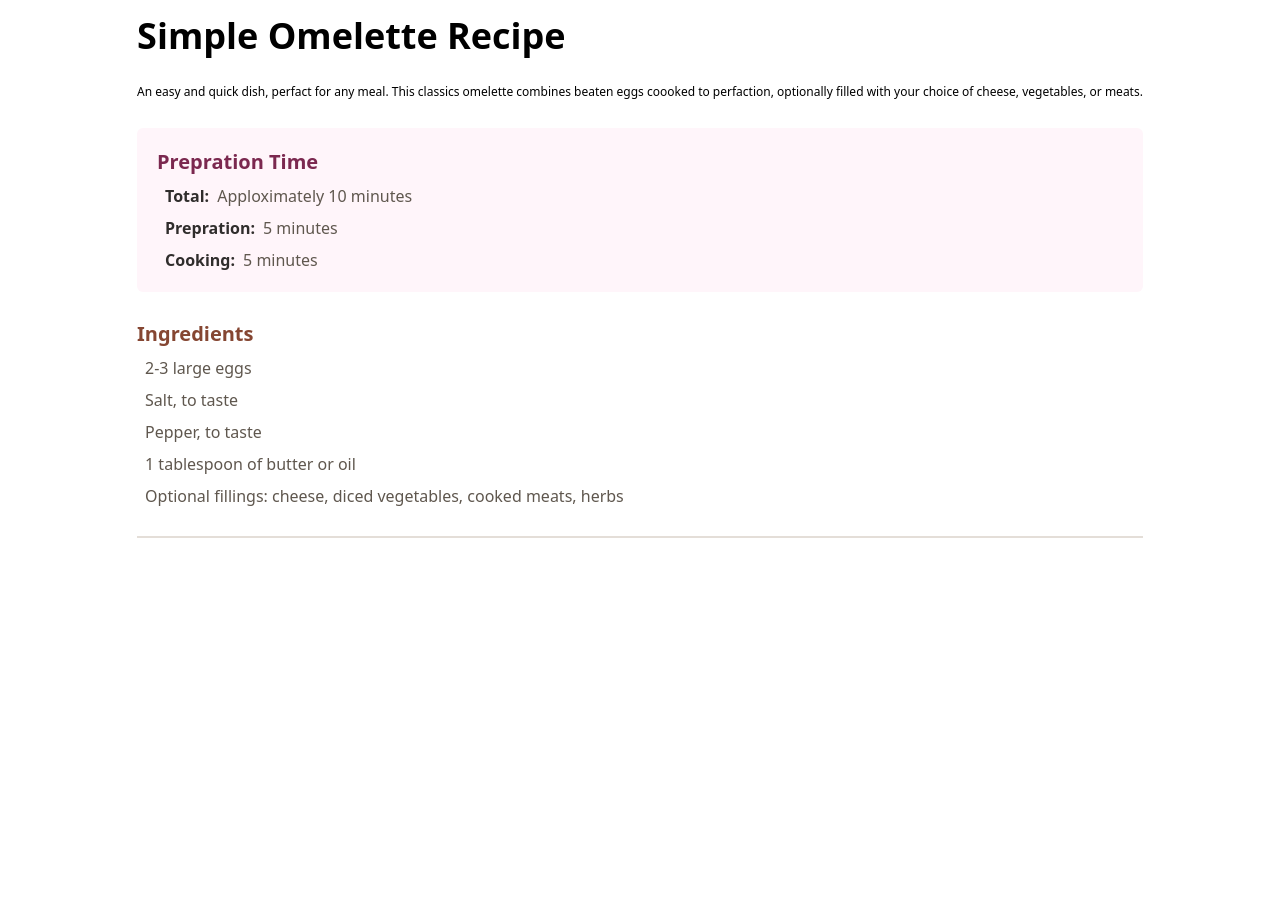
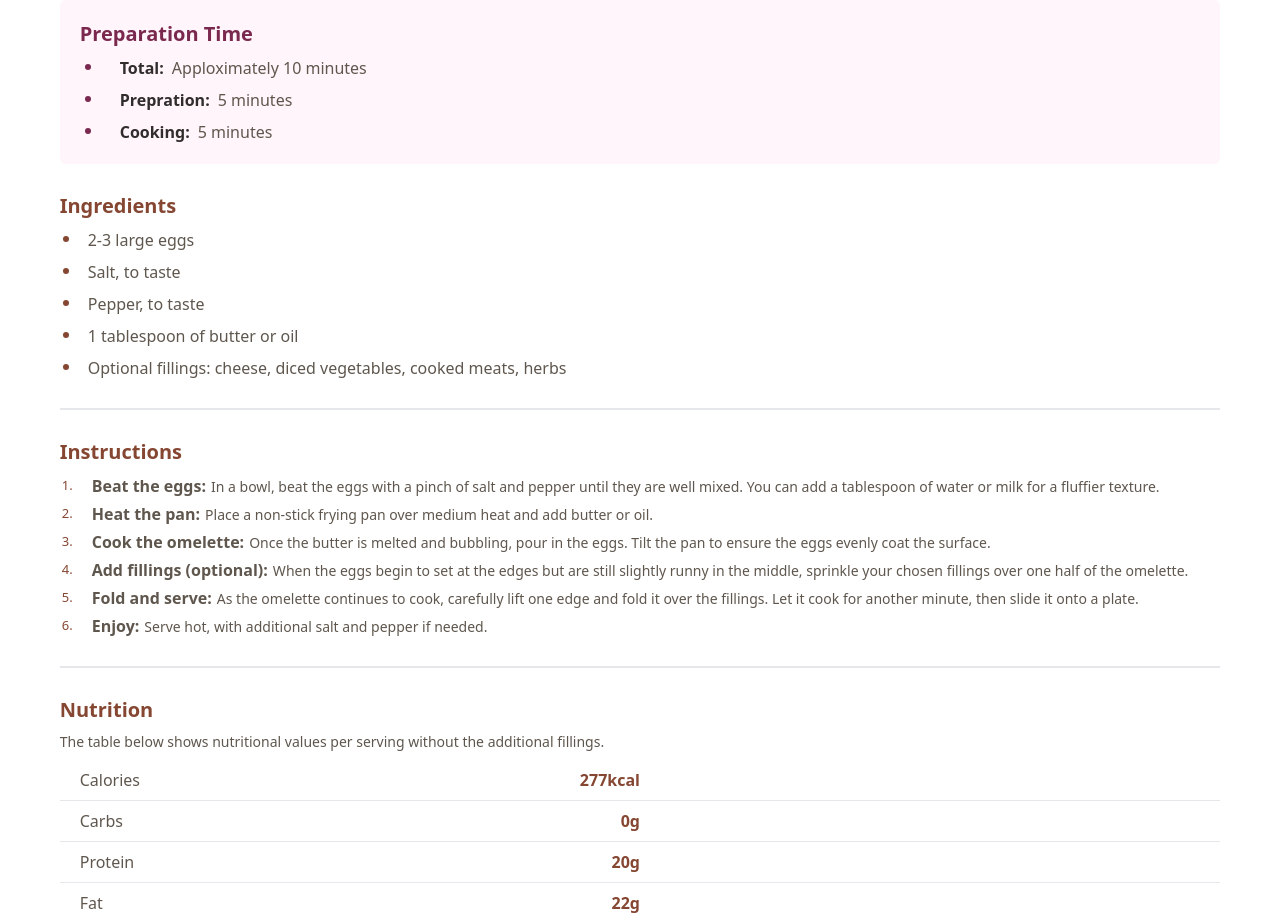
Before and after one commit to Meesam/tailwind-ui-practice, a React (Vite) app: page / in a window 1280 px wide. Shown: the part 440-1363 px from the top of the page. Before the commit the page ends 1006 px from the top, so only its background shows below. Built offline with nearby package versions, Linux system fonts and the light colour scheme.

Commit message:
Frontend mentor challange two is done

```diff
--- a/src/App.jsx
+++ b/src/App.jsx
@@ -1,4 +1,5 @@
-// import ChallangeOne from './frontendmentorchallange/challange1'
+
+//import ChallangeOne from './frontendmentorchallange/challange1'
 
 import ChallangeTwo from "./frontendmentorchallange/challange2";
 
@@ -9,8 +10,7 @@ function App() {
       <ChallangeOne />
     </div>*/}
 
-        <ChallangeTwo />
-
+      <ChallangeTwo />
     </>
   );
 }
--- a/src/frontendmentorchallange/challange2.jsx
+++ b/src/frontendmentorchallange/challange2.jsx
@@ -1,10 +1,11 @@
 import recipeImage from '../assets/images/image-omelette.jpeg'
 
 const ChallangeTwo = () => {
-  return (<div className='desktop:bg-[#f3e6d8] flex justify-center items-center desktop:px-10 desktop:py-5 '>
+  return (
+    <div className='desktop:bg-[#f3e6d8] flex justify-center items-center desktop:px-10 desktop:py-5'>
       <div className='flex flex-col desktop:p-8 mobile:p-0 bg-white-color rounded-lg gap-7'>
-              <img src={recipeImage} alt='recipeimage' className='object-cover h-[400px] desktop:rounded-lg mobile:w-full' />
-              <div className='flex flex-col gap-7 mobile:px-10 mobile:p-7'>
+        <img src={recipeImage} alt='recipeimage' className='object-cover desktop:h-[400px] mobile:h-[300px] desktop:rounded-lg mobile:w-full' />
+        <div className='flex flex-col gap-7 mobile:px-10 desktop:px-0'>
           <p className='font-semibold text-4xl text-black'>
             Simple Omelette Recipe
           </p>
@@ -14,10 +15,10 @@ const ChallangeTwo = () => {
           </p>
           <div className='flex flex-col bg-[#FFF5FA] p-5 rounded-md gap-2'>
             <p className='text-[#7B284F] font-semibold text-xl'>
-                    Prepration Time
+              Preparation Time
             </p>
-                  <ul className='list-disc flex flex-col gap-2 px-2'>
-                    <li className=' inline-flex gap-2'>
+            <ul className='list-disc flex flex-col gap-2 px-10'>
+              <li className='inline-flex gap-2 bullet-on-list'>
                 <p className='text-base font-semibold text-[#302d2c]'>
                   Total:
                 </p>
@@ -25,7 +26,7 @@ const ChallangeTwo = () => {
                   Apploximately 10 minutes
                 </p>
               </li>
-                    <li className=' inline-flex gap-2'>
+              <li className=' inline-flex gap-2 bullet-on-list'>
                 <p className='text-base font-semibold text-[#302d2c]'>
                   Prepration:
                 </p>
@@ -33,7 +34,7 @@ const ChallangeTwo = () => {
                   5 minutes
                 </p>
               </li>
-                    <li className=' inline-flex gap-2'>
+              <li className=' inline-flex gap-2 bullet-on-list'>
                 <p className='text-base font-semibold text-[#302d2c]'>
                   Cooking:
                 </p>
@@ -47,39 +48,121 @@ const ChallangeTwo = () => {
             <p className='text-xl font-semibold text-[#854632]'>
               Ingredients
             </p>
-                  <ul className='list-none flex flex-col gap-2 px-2'>
-                    <li>
+            <ul className='list-none flex flex-col gap-2 px-7'>
+              <li className='bullet-on-list before:left-[-25px] before:bg-[#854632]'>
                 <p className='text-base font-normal text-[#5f574e]'>
                   2-3 large eggs
                 </p>
               </li>
-                    <li>
+              <li className='bullet-on-list before:left-[-25px] before:bg-[#854632]'>
                 <p className='text-base font-normal text-[#5f574e]'>
                   Salt, to taste
                 </p>
               </li>
-                    <li>
+              <li className='bullet-on-list before:left-[-25px] before:bg-[#854632]'>
                 <p className='text-base font-normal text-[#5f574e]'>
                   Pepper, to taste
                 </p>
               </li>
-                    <li>
+              <li className='bullet-on-list before:left-[-25px] before:bg-[#854632]'>
                 <p className='text-base font-normal text-[#5f574e]'>
                   1 tablespoon of butter or oil
                 </p>
               </li>
-                    <li>
+              <li className='bullet-on-list before:left-[-25px] before:bg-[#854632]'>
                 <p className='text-base font-normal text-[#5f574e]'>
                   Optional fillings: cheese, diced vegetables, cooked meats, herbs
                 </p>
               </li>
             </ul>
           </div>
-                <div className='w-full border-[0.01rem] border-[#e4ded8]'></div>
-                {/* Instruction */}
+          <div className='w-full border'></div>
+          <div className='flex flex-col gap-2'>
+            <p className='text-xl font-semibold text-[#854632]'>
+              Instructions
+            </p>
+            <ul className='list-none flex flex-col gap-1 px-[2rem]'>
+              <li className="number-on-list before:content-['1.']">
+                <span className='pr-[5px] text-base font-semibold text-[#5f574e]'>Beat the eggs:</span>
+                <span className='text-sm font-normal text-[#5f574e]'>In a bowl, beat the eggs with a pinch of salt and pepper until they are well mixed. You can add a tablespoon of water or milk for a fluffier texture.</span>
+              </li>
+              <li className="number-on-list before:content-['2.']">
+                <span className='pr-[5px] text-base font-semibold text-[#5f574e]'>Heat the pan:</span>
+                <span className='text-sm font-normal text-[#5f574e]'>Place a non-stick frying pan over medium heat and add butter or oil.</span>
+              </li>
+              <li className="number-on-list before:content-['3.']">
+                <span className='pr-[5px] text-base font-semibold text-[#5f574e]'>Cook the omelette:</span>
+                <span className='text-sm font-normal text-[#5f574e]'>Once the butter is melted and bubbling, pour in the eggs. Tilt the pan to ensure the eggs evenly coat the surface.</span>
+              </li>
+              <li className="number-on-list before:content-['4.']">
+                <span className='pr-[5px] text-base font-semibold text-[#5f574e]'>Add fillings (optional):</span>
+                <span className='text-sm font-normal text-[#5f574e]'>When the eggs begin to set at the edges but are still slightly runny in the middle, sprinkle your chosen fillings over one half of the omelette.</span>
+              </li>
+              <li className="number-on-list before:content-['5.']">
+                <span className='pr-[5px] text-base font-semibold text-[#5f574e]'>Fold and serve:</span>
+                <span className='text-sm font-normal text-[#5f574e]'>As the omelette continues to cook, carefully lift one edge and fold it over the fillings. Let it cook for another minute, then slide it onto a plate.</span>
+              </li>
+              <li className="number-on-list before:content-['6.']">
+                <span className='pr-[5px] text-base font-semibold text-[#5f574e]'>Enjoy:</span>
+                <span className='text-sm font-normal text-[#5f574e]'>Serve hot, with additional salt and pepper if needed.</span>
+              </li>
+            </ul>
+          </div>
+          <div className='w-full border'></div>
+          <div className='flex flex-col gap-2'>
+            <p className='text-xl font-semibold text-[#854632]'>
+              Nutrition
+            </p>
+            <p className='text-sm font-normal text-[#5f574e]'>
+              The table below shows nutritional values per serving without the additional fillings.
+            </p>
+            <div className='flex flex-col'>
+              <div className='flex items-center border-b px-5 py-2'>
+                <div className='flex items-center justify-between w-1/2'>
+                  <p className='text-base text-[#5f574e] font-medium'>
+                    Calories
+                  </p>
+                  <p className='text-base text-[#854632] font-semibold'>
+                    277kcal
+                  </p>
                 </div>
               </div>
-          </div>)
+              <div className='flex items-center border-b px-5 py-2'>
+                <div className='flex items-center justify-between w-1/2'>
+                  <p className='text-base text-[#5f574e] font-medium'>
+                    Carbs
+                  </p>
+                  <p className='text-base text-[#854632] font-semibold'>
+                    0g
+                  </p>
+                </div>
+              </div>
+              <div className='flex items-center border-b px-5 py-2'>
+                <div className='flex items-center justify-between w-1/2'>
+                  <p className='text-base text-[#5f574e] font-medium'>
+                    Protein
+                  </p>
+                  <p className='text-base text-[#854632] font-semibold'>
+                    20g
+                  </p>
+                </div>
+              </div>
+              <div className='flex items-center px-5 py-2'>
+                <div className='flex items-center justify-between w-1/2'>
+                  <p className='text-base text-[#5f574e] font-medium'>
+                    Fat
+                  </p>
+                  <p className='text-base text-[#854632] font-semibold'>
+                    22g
+                  </p>
+                </div>
+              </div>
+            </div>
+          </div>
+        </div>
+      </div>
+    </div>
+  )
 }
 
 export default ChallangeTwo
--- a/src/index.css
+++ b/src/index.css
@@ -1,6 +1,35 @@
 @tailwind base;
 @tailwind components;
 @tailwind utilities;
+
+.bullet-on-list{
+  position:relative;
+}
+
+.bullet-on-list::before{
+  content: '';
+  position: absolute;
+  height: 0.4rem;
+  width: 0.4rem;
+  background-color: #7B284F;
+  top:0.5rem;
+  left: -35px;
+  border-radius: 50px;
+}
+
+.number-on-list::before{
+  content: '';
+  position: absolute;
+  top:2px;
+  left: -30px;
+  color: #854632;
+  font-weight: 500;
+  font-size: small;
+}
+
+.number-on-list{
+  position:relative;
+}
 
 
 :root {
```
Lines whose indentation alone changed are shown as unchanged.
